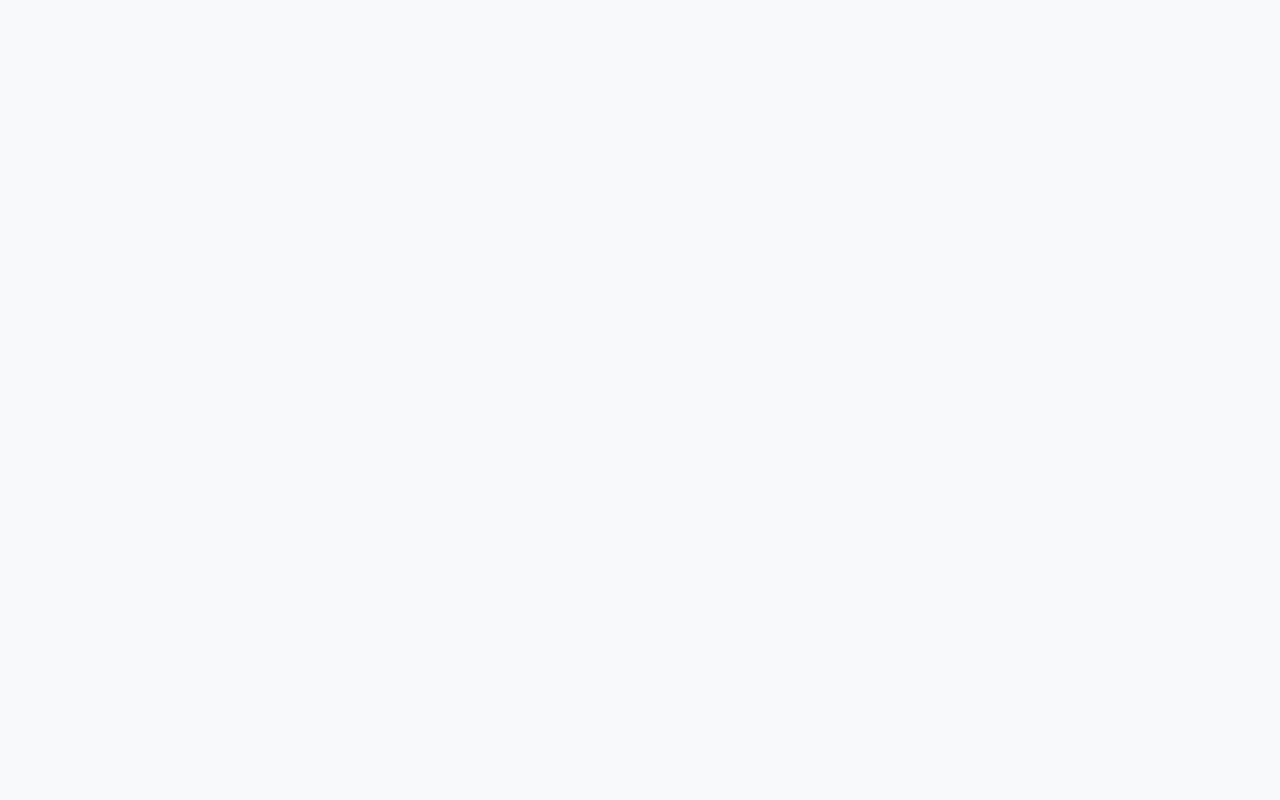
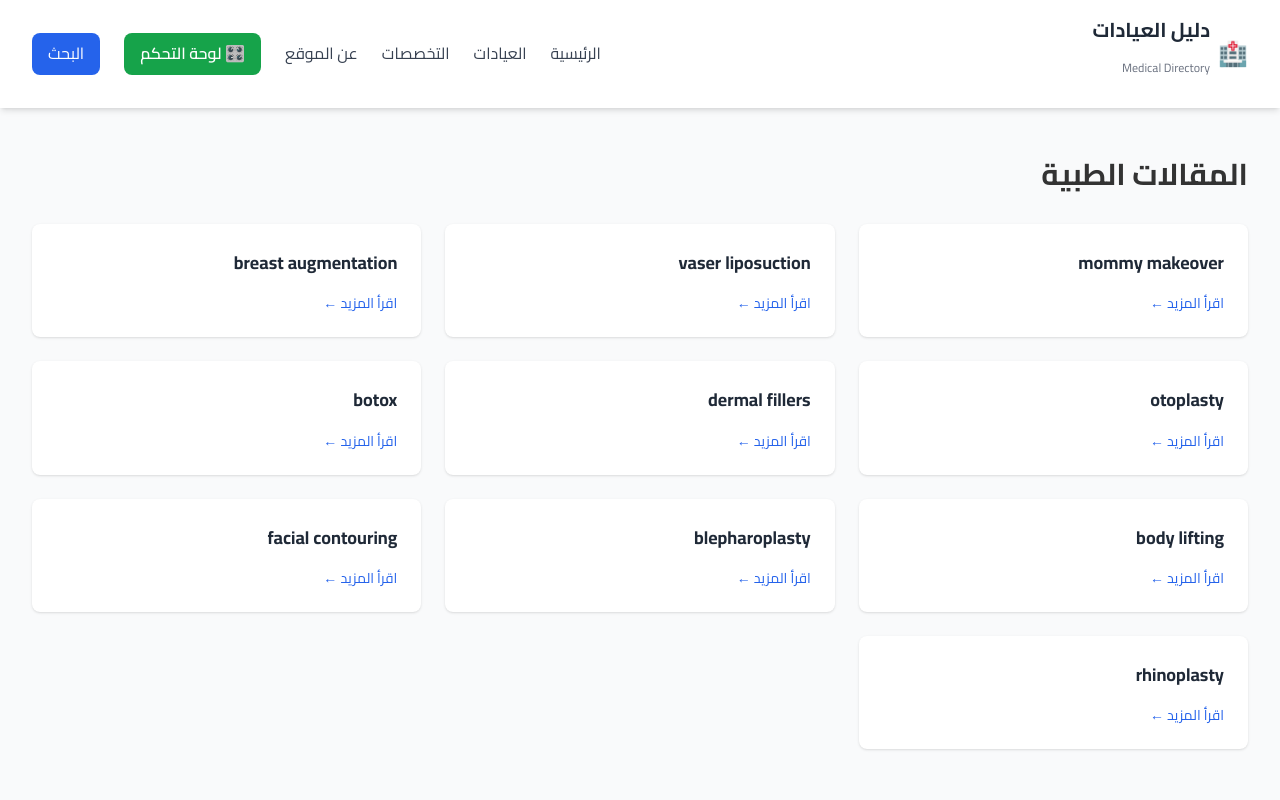
Before and after one commit to CodeHub-Official/medical-directory-ar, a Next.js app: page /articles in a window 1280 px wide. Before the commit this address had no page. Shown: the top 800 px of the page. Built offline with nearby package versions, Linux system fonts and the light colour scheme.

Commit message:
Refactor ArticlesPage to list articles with links
Updated the ArticlesPage component to display a list of articles with links and metadata. Removed unused code related to individual article fetching.

```diff
--- a/src/app/articles/page.tsx
+++ b/src/app/articles/page.tsx
@@ -1,36 +1,51 @@
-import { notFound } from 'next/navigation';
+import Link from 'next/link';
 import { getSyncedData } from '@/utils/data';
 
-export default async function ArticlePage({ params }: { params: Promise<{ slug: string }> | { slug: string } }) {
-  const { slug } = await params;
-  const decodedSlug = decodeURIComponent(slug).replace('.html', '');
+export const metadata = {
+  title: 'المقالات الطبية | دليل العيادات',
+  description: 'مقالات طبية موثوقة في التجميل والجلدية',
+};
 
-  // جلب كل البيانات المدمجة من كل الملفات
+export default async function ArticlesPage() {
+  // جلب كل البيانات المدمجة من ملفات الـ JSON
   const data = await getSyncedData();
-
-  // البحث عن المقالة في المصفوفة المدمجة
-  const article = data.articles.find((a: any) =>
-    a.slug === decodedSlug || a.id === `${decodedSlug}.html` || a.id === decodedSlug
-  );
-
-  if (!article || !article.full_html) {
-    notFound();
-  }
+  const articles = data.articles || [];
 
   return (
-    <article className="container mx-auto px-4 py-8 max-w-4xl" dir="rtl">
-      <div
-        className="prose prose-lg max-w-none dynamic-content"
-        dangerouslySetInnerHTML={{ __html: article.full_html }}
-      />
-    </article>
+    <div className="container mx-auto px-4 py-12" dir="rtl">
+      <h1 className="text-3xl font-bold mb-8 text-right">المقالات الطبية</h1>
+
+      {articles.length === 0 ? (
+        <p className="text-center text-gray-500">لا توجد مقالات متاحة حالياً.</p>
+      ) : (
+        <div className="grid grid-cols-1 md:grid-cols-2 lg:grid-cols-3 gap-6">
+          {articles.map((article: any, index: number) => {
+            // استخدام slug أو id كمعرف للرابط
+            const slug = (article.slug || article.id || `article-${index}`).replace('.html', '');
+            const title = article.title || decodeURIComponent(slug).replace(/-/g, ' ');
+
+            return (
+              <Link
+                key={slug}
+                href={`/articles/${encodeURIComponent(slug)}`}
+                className="bg-white rounded-lg shadow p-6 hover:shadow-lg transition text-right flex flex-col justify-between"
+              >
+                <div>
+                  <h2 className="font-bold text-gray-800 text-lg leading-relaxed mb-4">
+                    {title}
+                  </h2>
+                  {article.description && (
+                    <p className="text-gray-600 text-sm mb-4 line-clamp-3">
+                      {article.description}
+                    </p>
+                  )}
+                </div>
+                <span className="text-blue-600 text-sm font-medium">اقرأ المزيد ←</span>
+              </Link>
+            );
+          })}
+        </div>
+      )}
+    </div>
   );
 }
-
-// توليد الروابط الثابتة تلقائياً لكل المقالات الموجودة في ملفات الـ JSON
-export async function generateStaticParams() {
-  const data = await getSyncedData();
-  return data.articles.map((a: any) => ({
-    slug: (a.slug || a.id).replace('.html', ''),
-  }));
-}
```
